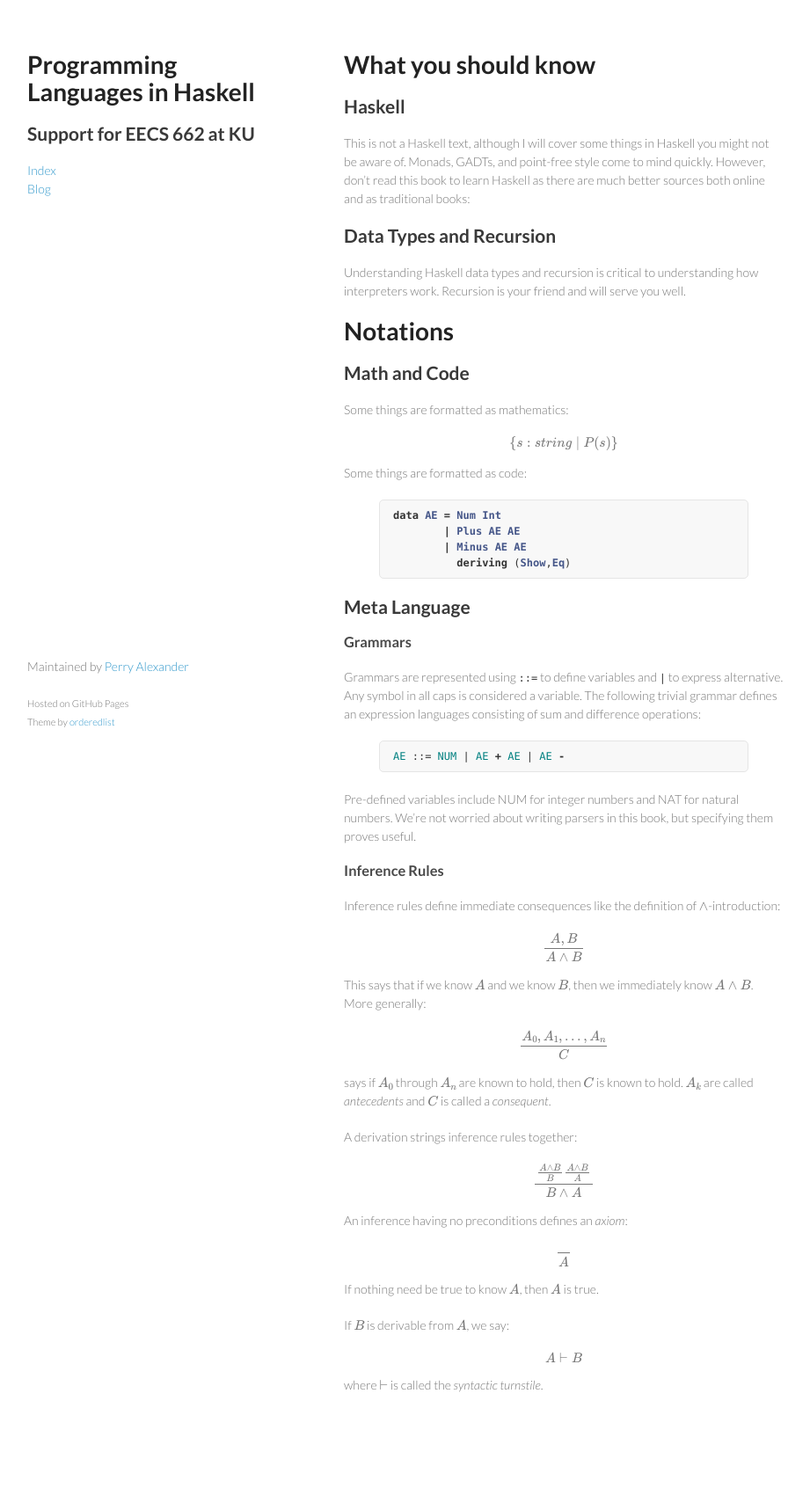
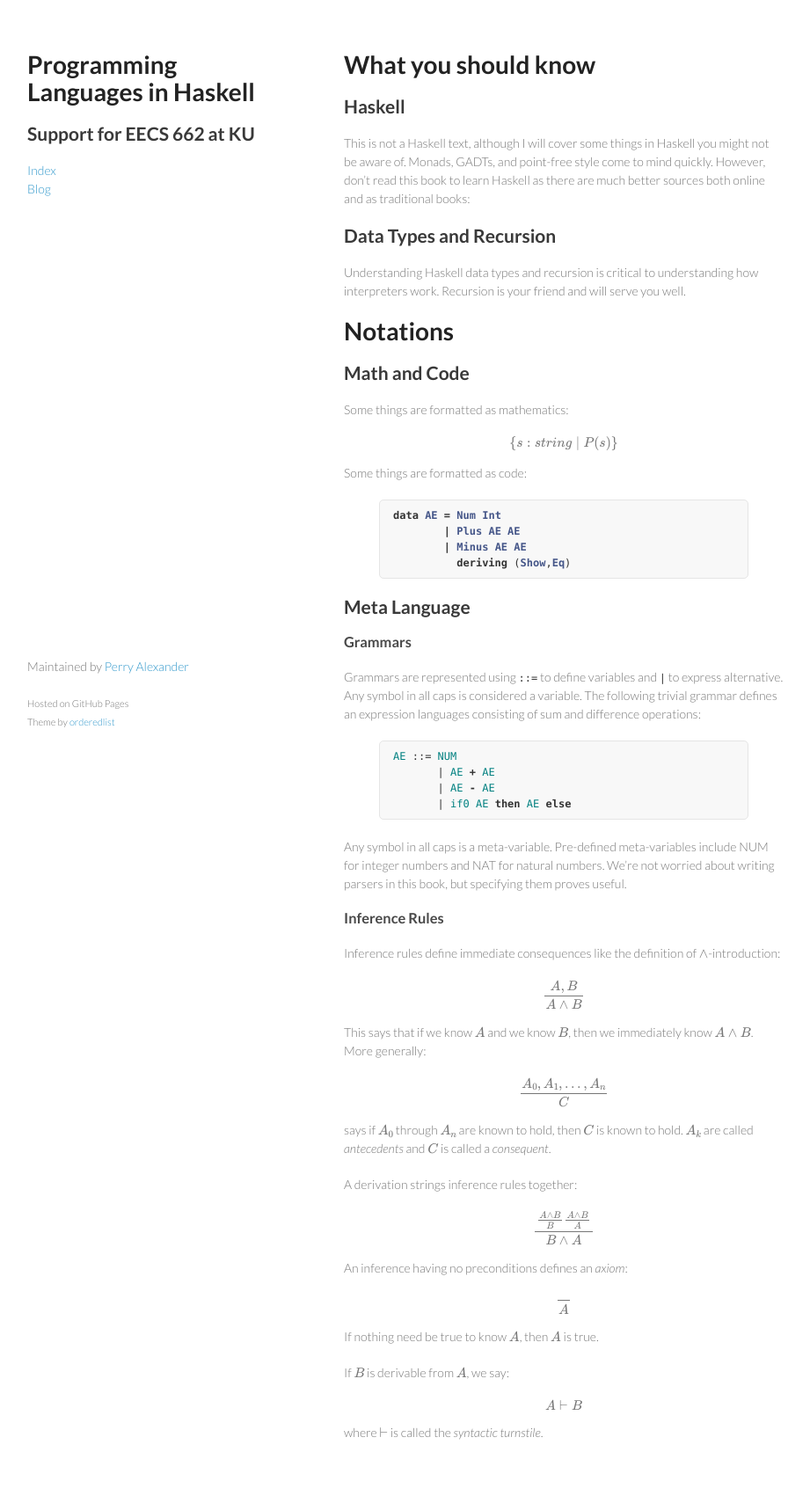
Before and after one commit to ku-sldg/plih, a Jekyll site: the page built from _posts/2016-06-13-Notations-and-Preliminaries.md, in a window 1280 px wide. Shown: the whole page at 88% size, without its empty margins (179-1100 px from the left). Built offline with Jekyll 4.4.1, drawn with Linux system fonts in a browser that asks for light colours; formulas are drawn with MathJax 3; before the commit the page ends 1655 px from its top, so only the background shows below that.

Commit message:
posting preliminaries chapter

```diff
--- a/_posts/2016-06-13-Notations-and-Preliminaries.md
+++ b/_posts/2016-06-13-Notations-and-Preliminaries.md
@@ -38,10 +38,13 @@ data AE = Num Int
 Grammars are represented using `::=` to define variables and `|` to express alternative.  Any symbol in all caps is considered a variable.  The following trivial grammar defines an expression languages consisting of sum and difference operations:
 
 {% highlight coq %}
-AE ::= NUM | AE + AE | AE - AE
+AE ::= NUM
+       | AE + AE
+       | AE - AE
+       | if0 AE then AE else AE
 {% endhighlight %}
 
-Pre-defined variables include NUM for integer numbers and NAT for natural numbers.  We're not worried about writing parsers in this book, but specifying them proves useful.
+Any symbol in all caps is a meta-variable.  Pre-defined meta-variables include NUM for integer numbers and NAT for natural numbers.  We're not worried about writing parsers in this book, but specifying them proves useful.
 
 ### Inference Rules
 
```
